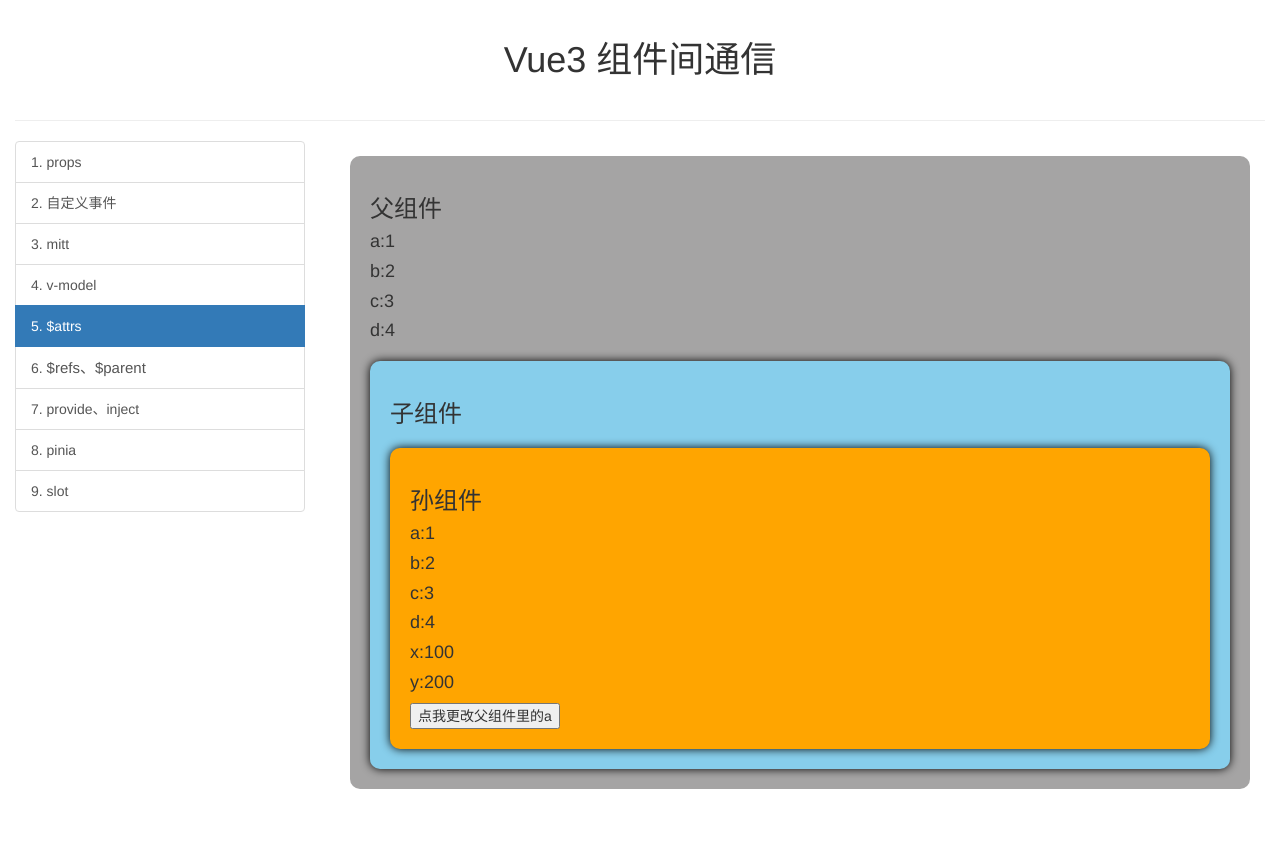
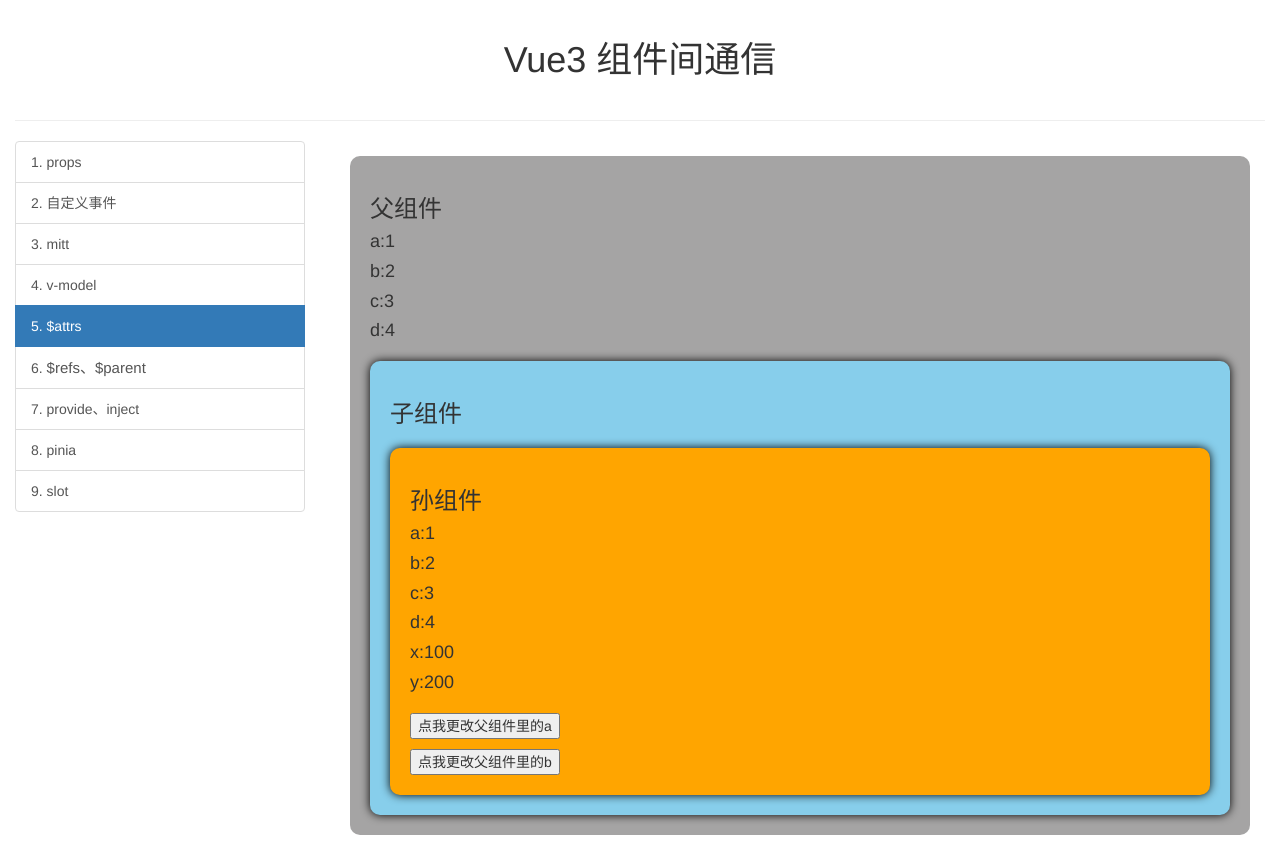
Before and after one commit to ZhouChenxing-Joe/vue3route, a Vue app: page /attrs in a window 1280 px wide. Before the commit the page ends 804 px from the top, so only its background shows below. Built offline with nearby package versions, Linux system fonts and the light colour scheme.

Commit message:
version 59

```diff
--- a/src/pages/05_$attrs/Father.vue
+++ b/src/pages/05_$attrs/Father.vue
@@ -5,7 +5,7 @@
 	<h4>b:{{ b }}</h4>
 	<h4>c:{{ c }}</h4>
 	<h4>d:{{ d }}</h4>
-	<Child :a="a" :b="b" :c="c" :d="d" v-bind="{x:100,y:200}" :updateA="updateA"/>
+	<Child :a="a" :b="b" :c="c" :d="d" v-bind="{x:100,y:200}" :updateA="updateA" :changeB="changeB"/>
   </div>
 </template>
 
@@ -21,6 +21,9 @@
 function updateA(value:number){
 	a.value *= value
 }
+function changeB(value:number){
+	b.value = value
+}
 
 </script>
 
--- a/src/pages/05_$attrs/GrandChild.vue
+++ b/src/pages/05_$attrs/GrandChild.vue
@@ -8,11 +8,13 @@
 		<h4>x:{{ x }}</h4>
 		<h4>y:{{ y }}</h4>
 		<button @click="updateA(2)">点我更改父组件里的a</button>
+		<br>
+		<button @click="changeB(1000)">点我更改父组件里的b</button>
 	</div>
 </template>
 
 <script setup lang="ts" name="GrandChild">
-defineProps(['a','b','c','d','x','y','updateA'])
+defineProps(['a','b','c','d','x','y','updateA','changeB'])
 </script>
 
 <style scoped>
@@ -23,6 +25,9 @@
 		border-radius: 10px;
 		box-shadow: 0 0 10px black;
 	}
+	button{
+		margin-top: 10px;
+	}
 </style>
 
 <!-- 前端看完看一下后端java -->
```
